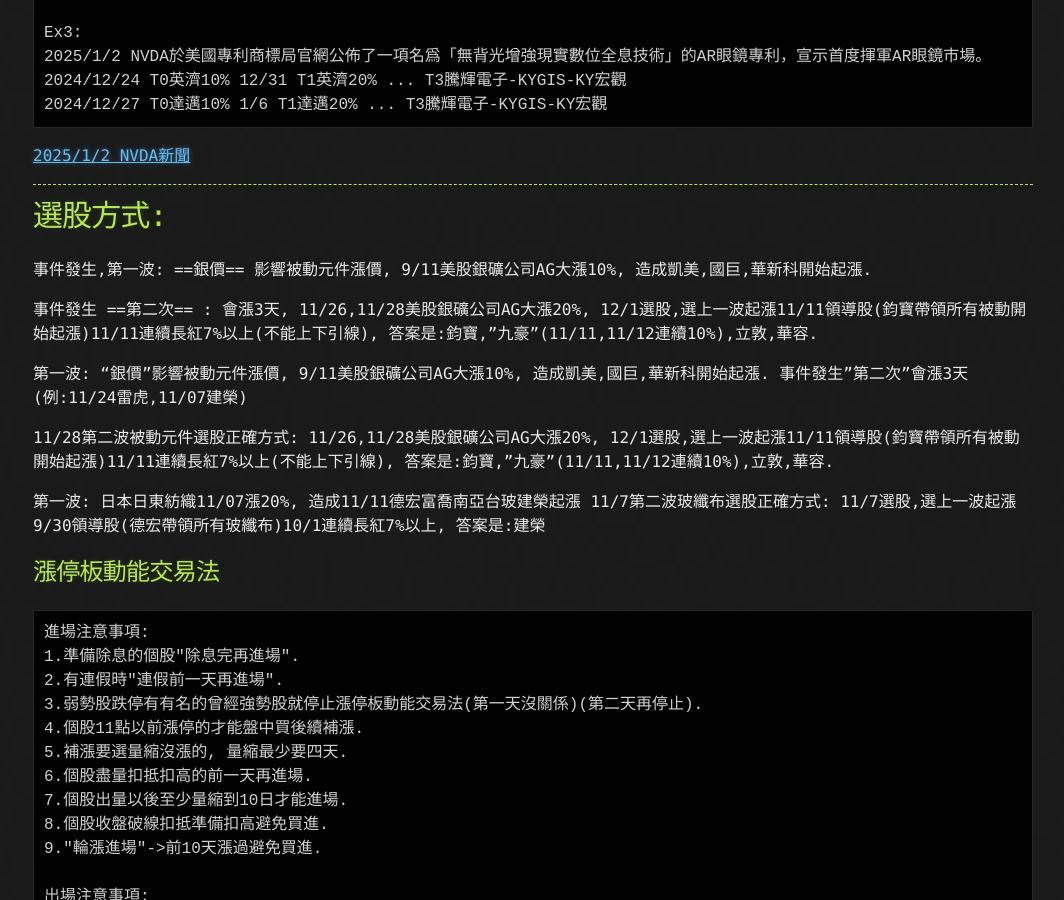
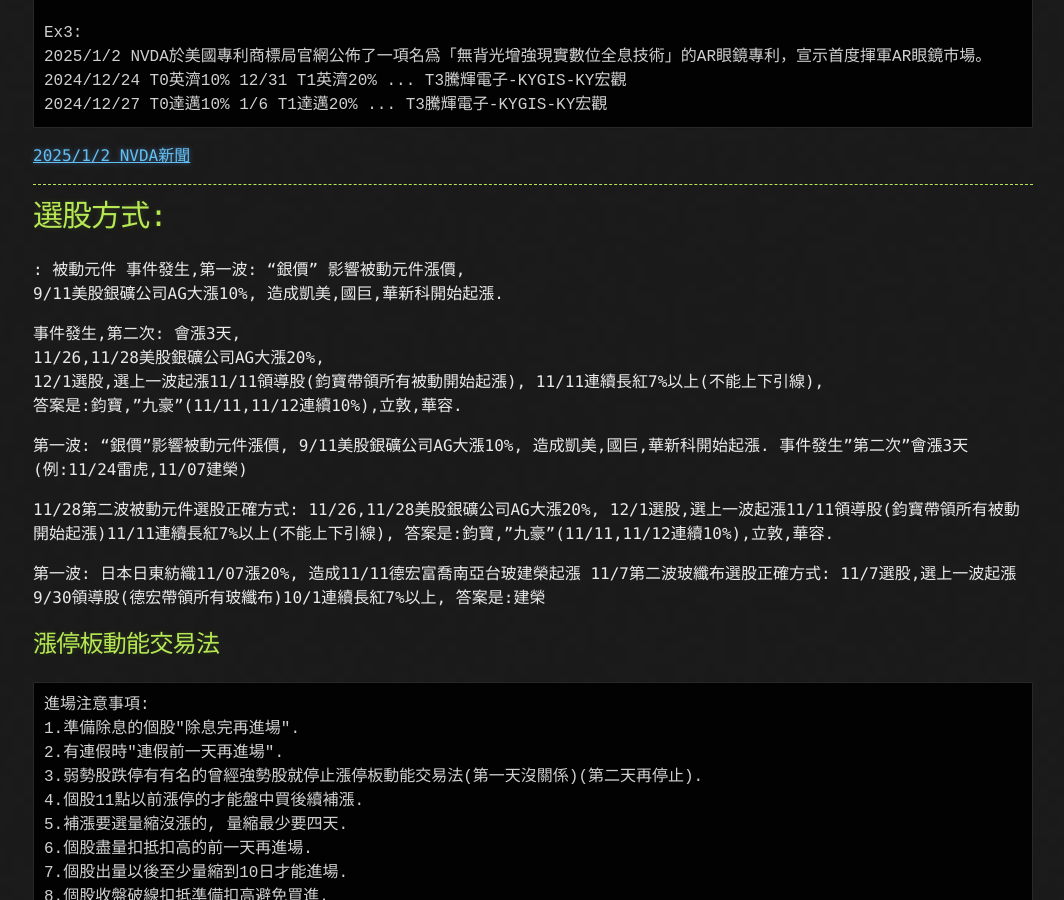
Before and after one commit to lepg5487/Stock_God, a Jekyll site: the page built from experience.md, in a window 1280 px wide and 900 px high, scrolled down 4645 px. Shown: the whole window, without its empty margins (107-1171 px from the left). Built offline with Jekyll 4.4.1, drawn with Linux system fonts in a browser that asks for light colours; our own code applies the rules of GitHub Pages for plain Markdown files.

Commit message:
Update experience.md

```diff
--- a/experience.md
+++ b/experience.md
@@ -173,12 +173,13 @@
 ---
 
 # 選股方式:
-事件發生,第一波: ==銀價== 影響被動元件漲價,
+: 被動元件
+事件發生,第一波: "銀價" 影響被動元件漲價,
 9/11美股銀礦公司AG大漲10%, 造成凱美,國巨,華新科開始起漲.
 
-事件發生 ==第二次== : 會漲3天,
+事件發生,第二次: 會漲3天,
 11/26,11/28美股銀礦公司AG大漲20%,
-12/1選股,選上一波起漲11/11領導股(鈞寶帶領所有被動開始起漲)11/11連續長紅7%以上(不能上下引線),
+12/1選股,選上一波起漲11/11領導股(鈞寶帶領所有被動開始起漲), 11/11連續長紅7%以上(不能上下引線),
 答案是:鈞寶,"九豪"(11/11,11/12連續10%),立敦,華容.
 
 
```
